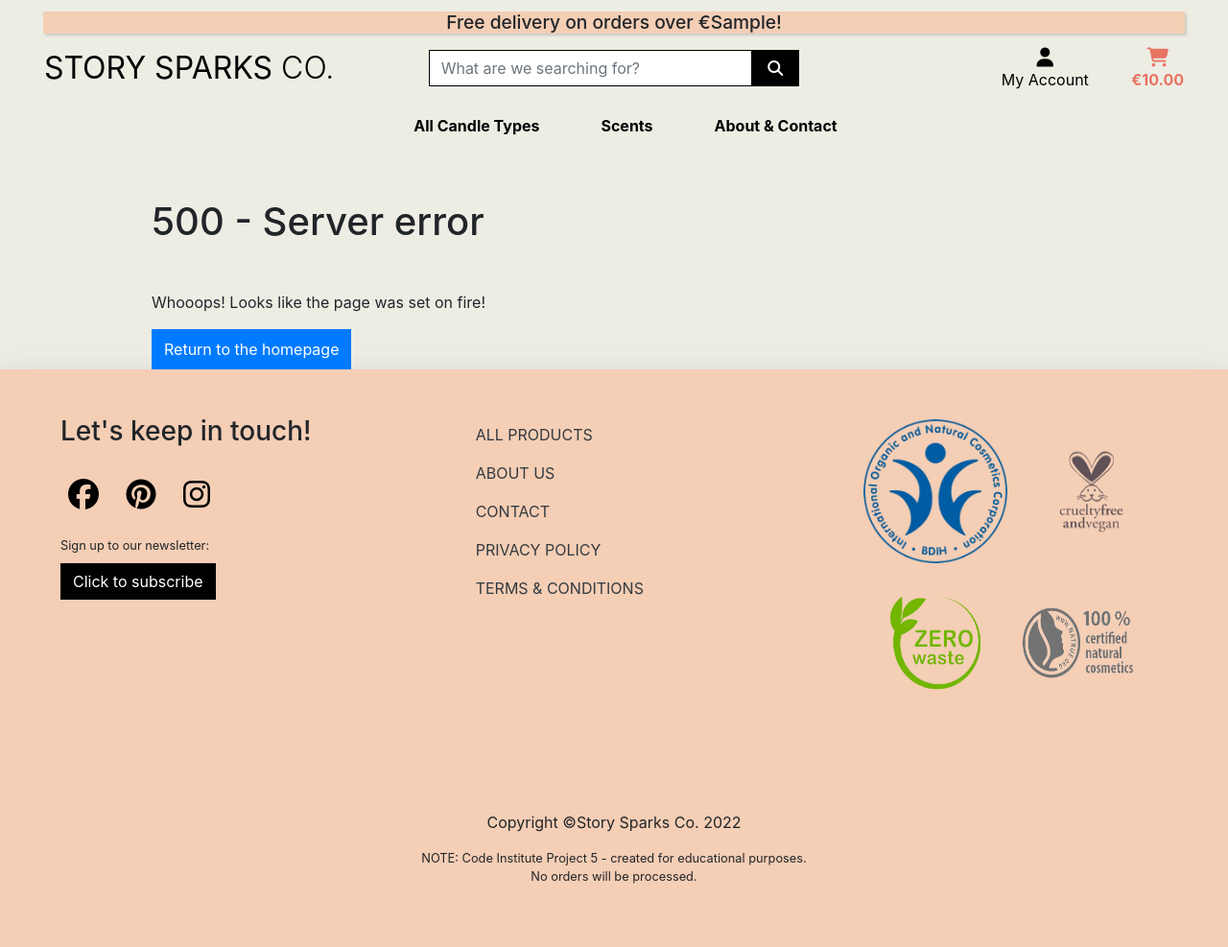
After one commit to katzur/story-sparks, a Django app: template templates/errors/500.html in a window 1280 px wide. The commit adds this page. Shown: the whole page at 96% size. Run offline with Django 3.2, Linux system fonts and the light colour scheme; the template is opened without the code that fills it: most values are stand-ins (such as "Sample title", 1, 10 or a date in 2020); some libraries are stand-ins or nearby versions.

Commit message:
Add 500 error page

```diff
--- a/story_sparks/urls.py
+++ b/story_sparks/urls.py
@@ -17,7 +17,7 @@ from django.contrib import admin
 from django.urls import path, include
 from django.conf import settings
 from django.conf.urls.static import static
-from .views import handler404
+from .views import handler404, handler500
 
 
 urlpatterns = [
@@ -30,3 +30,4 @@ urlpatterns = [
     path('profile/', include('profiles.urls')),
 ] + static(settings.MEDIA_URL, document_root=settings.MEDIA_ROOT)
 handler404 = 'story_sparks.views.handler404'
+handler500 = 'story_sparks.views.handler500'
--- a/story_sparks/views.py
+++ b/story_sparks/views.py
@@ -4,3 +4,8 @@ from django.shortcuts import render
 def handler404(request, exception):
     """ Error Handler 404 - Page Not Found """
     return render(request, "errors/404.html", status=404)
+
+
+def handler500(request, *args, **argv):
+    """[Handler for internal server error generic message 500]"""
+    return render(request, "500.html", status=500)
--- a/templates/errors/404.html
+++ b/templates/errors/404.html
@@ -16,7 +16,7 @@
                     <h4>
                         <a href="{% url 'products' %}"
                             class="shop-now-button btn btn-lg rounded-0 text-uppercase py-3">
-                                Return to shop
+                                Return to the homepage
                         </a>
                     </h4>
                 </div>
--- /dev/null
+++ b/templates/errors/500.html
@@ -0,0 +1,27 @@
+{% extends "base.html" %}
+
+{% block extra_title %} - 500{% endblock %}
+
+{% block page_header %}
+    <div class="container pt-5">
+        <div class="row">
+            <div class="col">
+                <!-- Page header -->
+                <h1 class="display-5 fw-bold pb-3">
+                    500 - Server error
+                </h1>
+            </div>
+        </div>
+    </div>
+{% endblock %}
+
+{% block content %}
+    <div class="container pt-4">
+        <div class="row">
+            <div class="col-sm-12 col-lg-6">
+                <p>Whooops! Looks like the page was set on fire!</p>
+                <a href="{% url 'home' %}" class="btn btn-primary rounded-0 py-2 theme-btn">Return to the homepage</a>
+            </div>
+        </div>
+    </div>
+{% endblock %}
```
